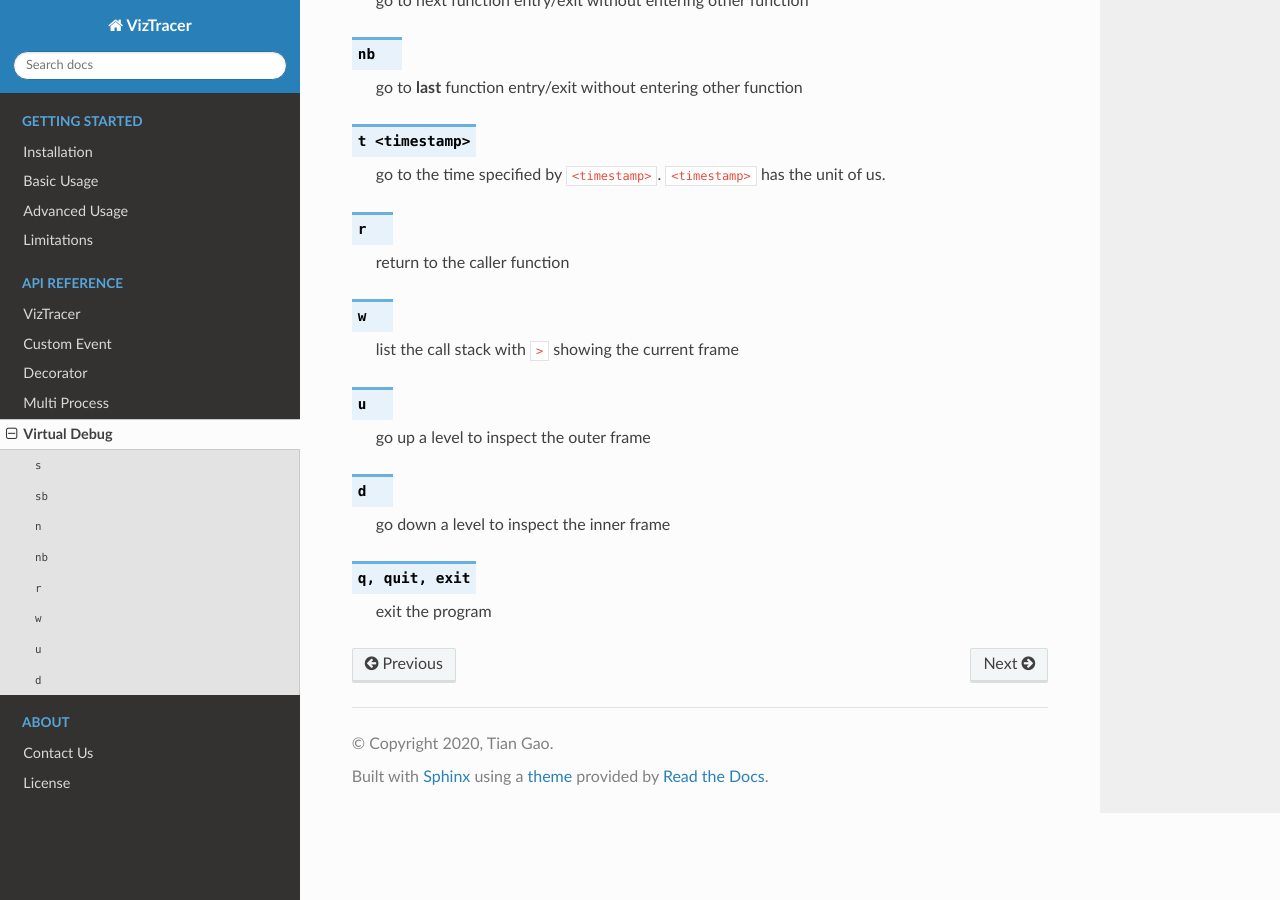
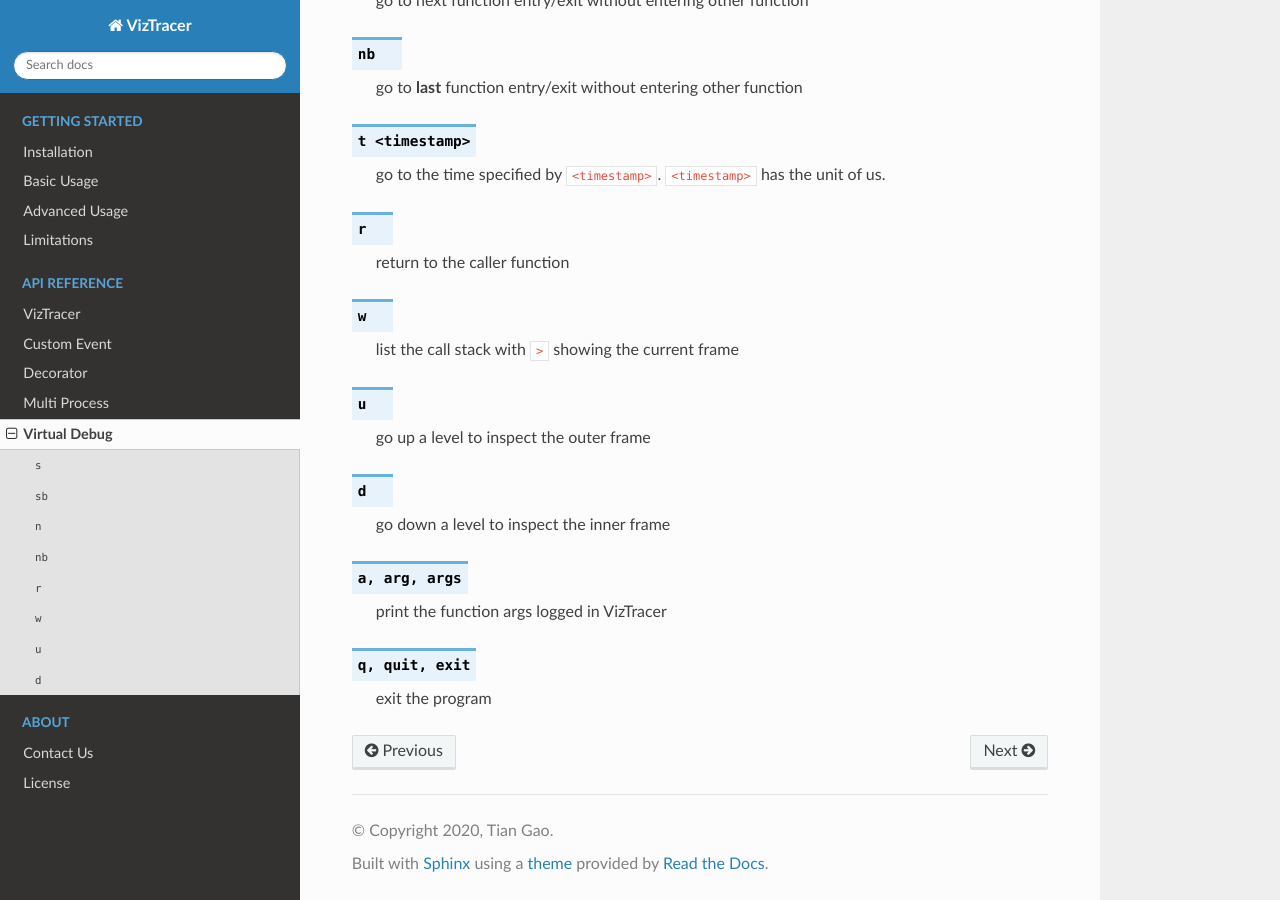
Before and after one commit to gaogaotiantian/viztracer, a Sphinx documentation site: the page built from docs/source/virtual_debug.rst, in a window 1280 px wide and 900 px high, scrolled down 596 px. Built offline with Sphinx 7.4.7 and the Read the Docs theme 2.0.0, drawn with Linux system fonts in a browser that asks for light colours.

Commit message:
Update docs

```diff
--- a/docs/source/virtual_debug.rst
+++ b/docs/source/virtual_debug.rst
@@ -47,6 +47,10 @@ You can use the following commands in the interactive shell:
 
     go down a level to inspect the inner frame
 
+.. py:attribute:: a, arg, args
+
+    print the function args logged in VizTracer
+
 .. py:attribute:: q, quit, exit
 
     exit the program
```
